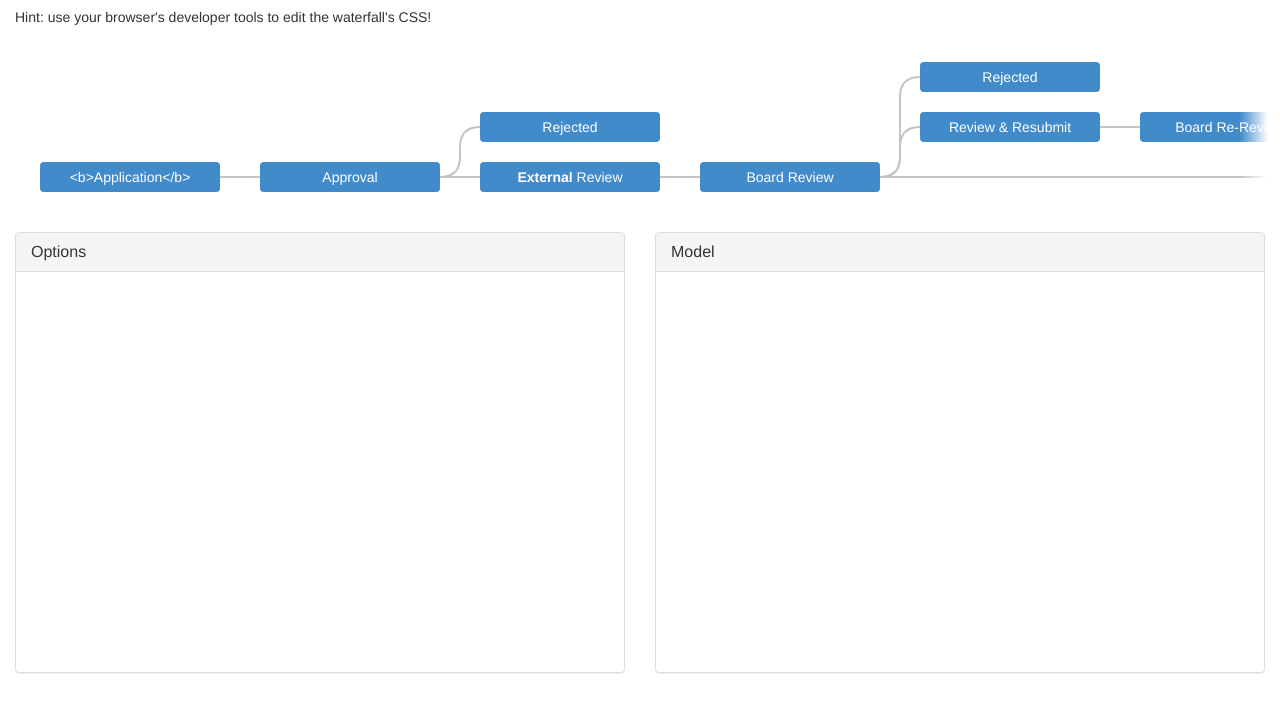
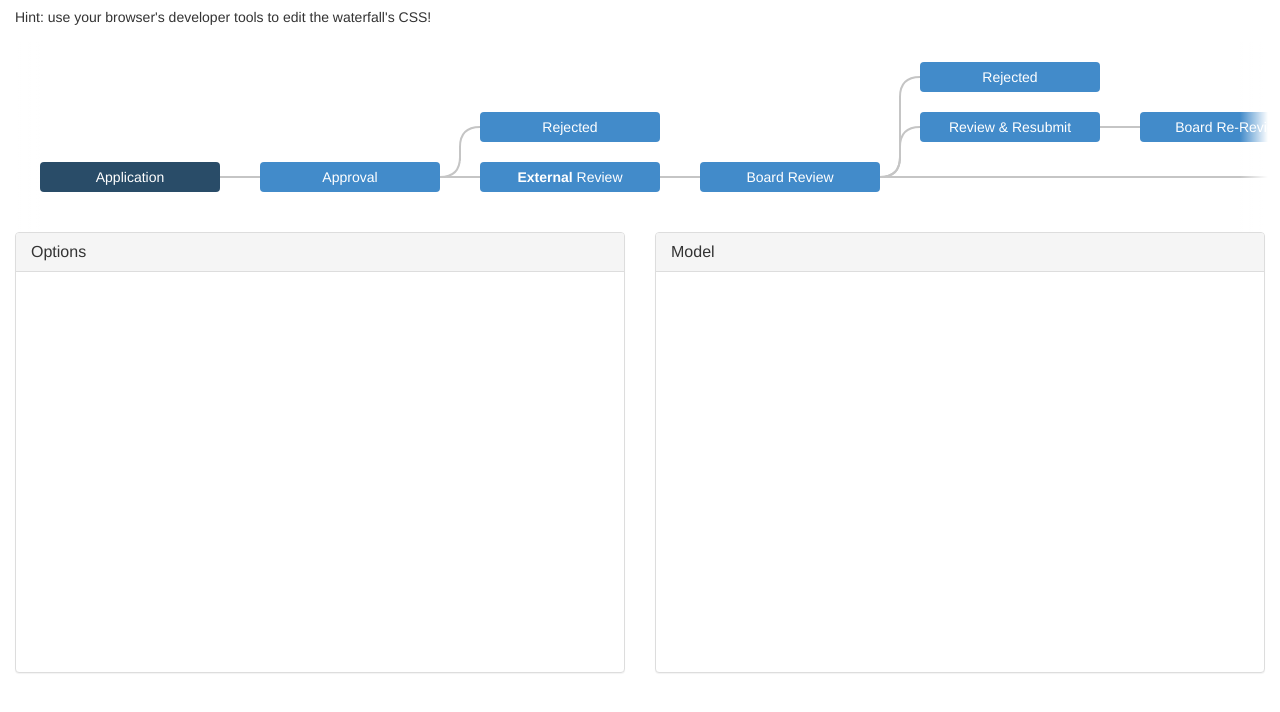
Before and after one commit to mike-marcacci/angular-waterfall, a website: page demo.html in a window 1280 px wide. Shown: the part 86-798 px from the top of the page. Drawn offline with nearby package versions, Linux system fonts and the light colour scheme.

Commit message:
Tiny changes

```diff
--- a/demo.js
+++ b/demo.js
@@ -3,7 +3,7 @@ angular.module('demo', ['waterfall','ui.ace']).controller('controller', function
 	$scope.flow = {
 		"2e360108d95f3cda2e7467d3": {
 			class: 'active',
-			title: "<b>Application</b>",
+			title: "Application",
 			visible: true,
 			next: [
 				"9dcd650c0544dd3dc82fd87a"
--- a/waterfall.css
+++ b/waterfall.css
@@ -10,6 +10,10 @@ svg.waterfall div {
 	cursor: default;
 }
 
+svg.waterfall g.active div {
+	background-color: #294C68;
+}
+
 svg.waterfall div:hover {
 	background-color: #3690DF;
 }
```
